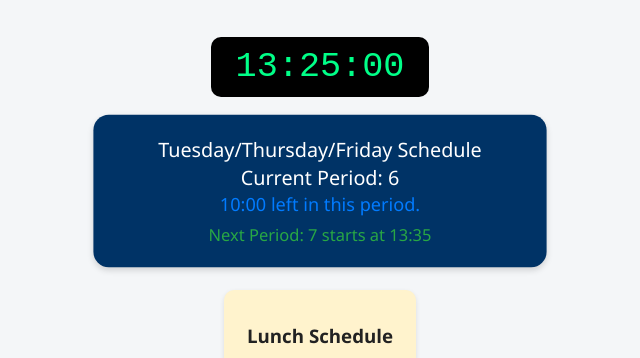
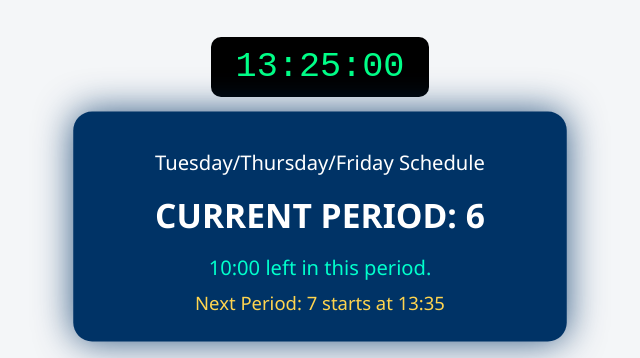
Before and after one commit to evanworth/nms, a plain HTML site: page index.html in a window 1280 px wide. Shown: the part 365-723 px from the top of the page, without its empty margins (320-960 px from the left). Drawn offline with Linux system fonts and the light colour scheme.

Commit message:
Update index.html

```diff
--- a/index.html
+++ b/index.html
@@ -33,21 +33,45 @@
   }
   .period-box {
     background: #e3f2fd;
-      padding: 20px;
-      border-radius: 15px;
+    padding: 25px;
+    border-radius: 18px;
     box-shadow: 0 3px 6px rgba(0,0,0,0.15);
-      max-width: 400px;
+    max-width: 420px;
     margin: 0 auto;
     transition: all 0.3s ease;
   }
   .period-box.active {
     background-color: #003366;
     color: #fff;
-      transform: scale(1.03);
+    transform: scale(1.05);
+    box-shadow: 0 0 25px rgba(0, 51, 102, 0.6);
+    animation: pulse 2s infinite;
   }
-    .label { font-size: 1.2em; }
-    .time-left { font-size: 1.1em; color: #007bff; }
-    .next-period { margin-top: 8px; font-size: 1em; color: #28a745; }
+  @keyframes pulse {
+    0% { box-shadow: 0 0 15px rgba(0, 51, 102, 0.6); }
+    50% { box-shadow: 0 0 35px rgba(0, 51, 102, 0.8); }
+    100% { box-shadow: 0 0 15px rgba(0, 51, 102, 0.6); }
+  }
+  .label {
+    font-size: 1.2em;
+    margin: 10px 0;
+  }
+  #currentPeriod {
+    font-size: 2em;
+    font-weight: 800;
+    margin: 15px 0;
+    text-transform: uppercase;
+  }
+  .time-left {
+    font-size: 1.2em;
+    font-weight: 500;
+    color: #00ffcc;
+  }
+  .next-period {
+    margin-top: 8px;
+    font-size: 1.1em;
+    color: #ffd54f;
+  }
   .lunch-box {
     margin-top: 25px;
     background: #fff3cd;
@@ -70,11 +94,6 @@
     margin-top: 30px;
     font-size: 0.9em;
     color: #666;
-    }
-    @media (max-width: 600px) {
-      h1 { font-size: 1.4em; }
-      .clock { font-size: 1.6em; }
-      .period-box, .schedule-box { width: 90%; }
   }
 </style>
 </head>
```
Lines whose indentation alone changed are shown as unchanged.
